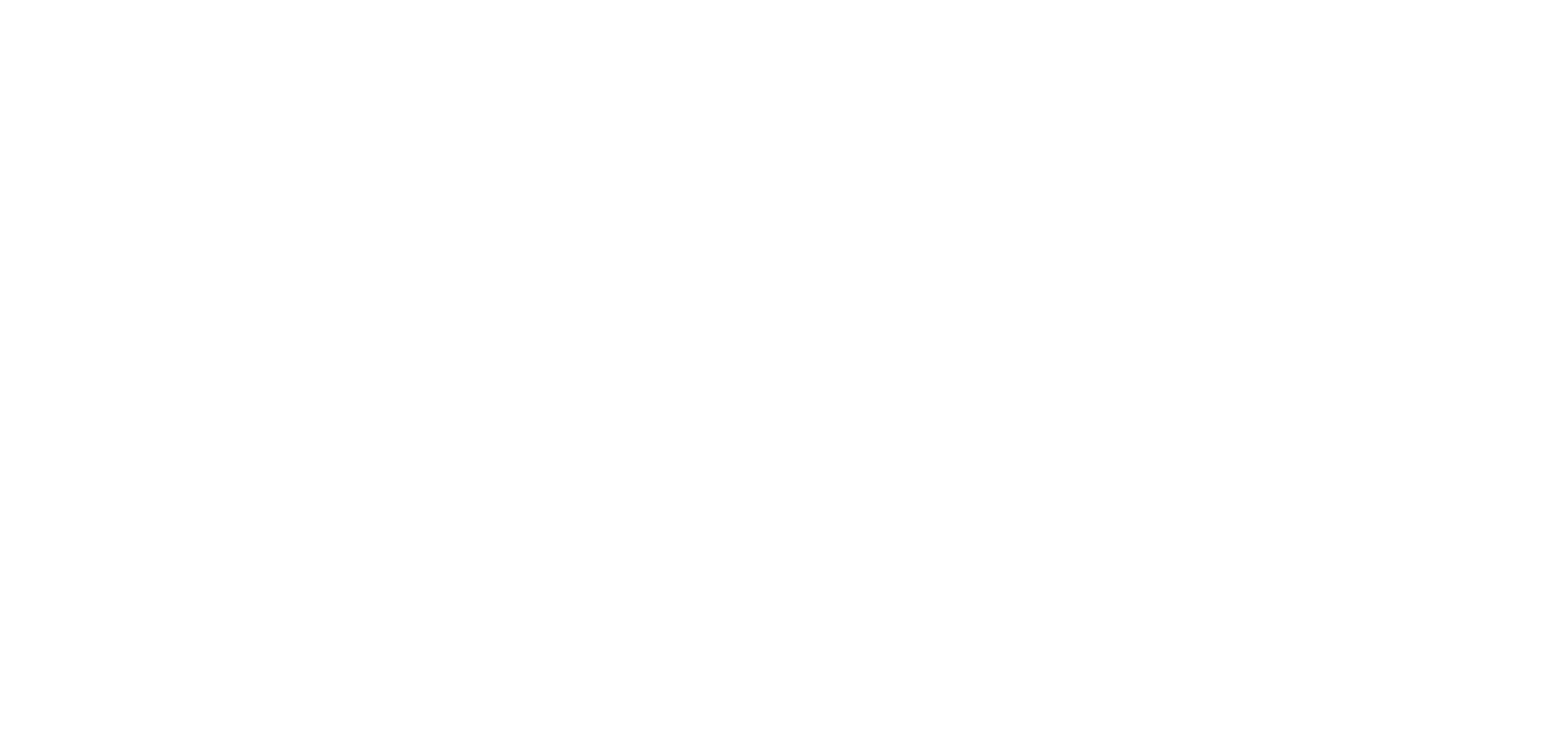
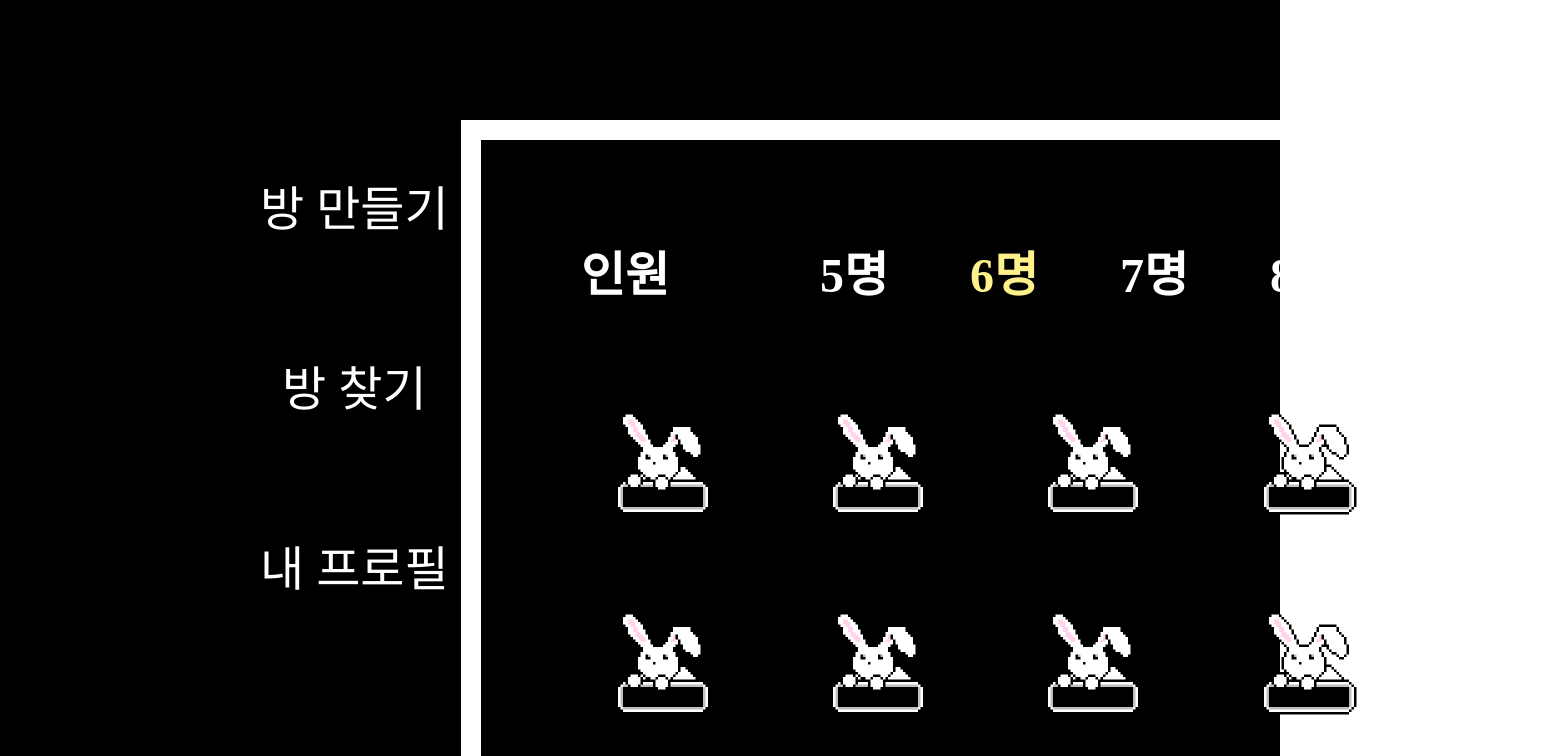
Before and after one commit to tlalswn23/whostheazara, a React (Vite) app in the folder FE/: page /lobby in a window 1280 px wide. Before the commit this address had no page. Shown: the top 756 px of the page, 1551 px wide, since content can reach past the window. Built offline with nearby package versions, Linux system fonts and the light colour scheme; a web font is replaced by a local one.

Commit message:
Feat: 로비 화면 UI 개발

```diff
--- a/FE/src/App.tsx
+++ b/FE/src/App.tsx
@@ -1,6 +1,7 @@
 import "rodal/lib/rodal.css";
 import "react-toastify/dist/ReactToastify.css";
 import Home from "./pages/Home";
+import Lobby from "./pages/Lobby";
 import { BrowserRouter, Routes, Route } from "react-router-dom";
 
 function App() {
@@ -8,6 +9,7 @@ function App() {
     <BrowserRouter>
       <Routes>
         <Route path="/" element={<Home />} />
+        <Route path="/lobby" element={<Lobby />} />
       </Routes>
     </BrowserRouter>
   );
--- /dev/null
+++ b/FE/src/components/Lobby/LobbyBtn.tsx
@@ -0,0 +1,18 @@
+import btnImg from "../../assets/img/btnImg.png";
+
+interface LobbyBtnProps {
+  text: string;
+}
+
+export const LobbyBtn = ({ text }: LobbyBtnProps) => {
+  return (
+    <>
+      {/* <div
+        className={`w-[200px] h-[200px] bg-contain bg-black bg-no-repeat bg-center relative`}
+        style={{ backgroundImage: `url(${btnImg})` }}
+      > */}
+      <p className="text-white text-[48px]">{text}</p>
+      {/* </div> */}
+    </>
+  );
+};
--- /dev/null
+++ b/FE/src/components/Lobby/LobbyCreateRoom.tsx
@@ -0,0 +1,50 @@
+import { useState } from "react";
+import { LobbyJobBtn } from "../modal/LobbyJobBtn";
+import { LobbyNumBtn } from "../modal/LobbyNumBtn";
+
+export const LobbyCreateRoom = () => {
+  const [selectedNum, setSelectedNum] = useState(1);
+  const [selectedJob, setSelectedJob] = useState(0);
+
+  const onSetSelectedNum = (num: number) => {
+    setSelectedNum(num);
+  };
+
+  const onSetSelectedJob = (num: number) => {
+    if ((selectedJob & (1 << num)) != 0) {
+      setSelectedJob(selectedJob & ~(1 << num));
+    } else {
+      setSelectedJob(selectedJob | (1 << num));
+    }
+  };
+
+  return (
+    <>
+      {/* <div className="absolute left-[40%] top-[15%] w-[55%] h-[70%] border-solid border-white border-[20px] p-[100px] text-[48px] font-bold"> */}
+      <div className="absolute left-[36%] top-[15%] w-[1050px] h-[760px] border-solid border-white border-[20px] p-[100px] text-[48px] font-bold">
+        <div className="flex">
+          <p className="text-white mr-[110px]">인원</p>
+          <div className="w-[600px] flex justify-around text-white">
+            <LobbyNumBtn text="5명" index={0} selectedNum={selectedNum} onSetSelectedNum={onSetSelectedNum} />
+            <LobbyNumBtn text="6명" index={1} selectedNum={selectedNum} onSetSelectedNum={onSetSelectedNum} />
+            <LobbyNumBtn text="7명" index={2} selectedNum={selectedNum} onSetSelectedNum={onSetSelectedNum} />
+            <LobbyNumBtn text="8명" index={3} selectedNum={selectedNum} onSetSelectedNum={onSetSelectedNum} />
+          </div>
+        </div>
+        <div className="mt-[60px] flex flex-wrap justify-between">
+          <LobbyJobBtn index={0} selectedJob={selectedJob} onSetSelectedJob={onSetSelectedJob} />
+          <LobbyJobBtn index={1} selectedJob={selectedJob} onSetSelectedJob={onSetSelectedJob} />
+          <LobbyJobBtn index={2} selectedJob={selectedJob} onSetSelectedJob={onSetSelectedJob} />
+          <LobbyJobBtn index={3} selectedJob={selectedJob} onSetSelectedJob={onSetSelectedJob} />
+          <LobbyJobBtn index={4} selectedJob={selectedJob} onSetSelectedJob={onSetSelectedJob} />
+          <LobbyJobBtn index={5} selectedJob={selectedJob} onSetSelectedJob={onSetSelectedJob} />
+          <LobbyJobBtn index={6} selectedJob={selectedJob} onSetSelectedJob={onSetSelectedJob} />
+          <LobbyJobBtn index={7} selectedJob={selectedJob} onSetSelectedJob={onSetSelectedJob} />
+        </div>
+        <div className="absolute w-[360px] h-[120px] bg-yellow-500 flex justify-center items-center bottom-[-50px] right-[-60px]">
+          <p>게임 시작</p>
+        </div>
+      </div>
+    </>
+  );
+};
--- /dev/null
+++ b/FE/src/components/Lobby/LobbySideMenu.tsx
@@ -0,0 +1,13 @@
+import { LobbyBtn } from "./LobbyBtn";
+
+const LobbySideMenu = () => {
+  return (
+    <aside className="absolute bottom-[140px] left-[200px] ml-[60px] flex flex-col leading-[180px] text-center">
+      <LobbyBtn text="방 만들기" />
+      <LobbyBtn text="방 찾기" />
+      <LobbyBtn text="내 프로필" />
+    </aside>
+  );
+};
+
+export default LobbySideMenu;
--- /dev/null
+++ b/FE/src/components/modal/LobbyJobBtn.tsx
@@ -0,0 +1,27 @@
+import { useState } from "react";
+import test from "../../assets/img/btnRabbitImg.png";
+
+interface LobbyJobBtn {
+  index: number;
+  selectedJob: number;
+  onSetSelectedJob: (num: number) => void;
+}
+
+export const LobbyJobBtn = ({ index, selectedJob, onSetSelectedJob }: LobbyJobBtn) => {
+  const onSetToggleJob = () => {
+    onSetSelectedJob(index);
+  };
+
+  return (
+    <>
+      <div className="relative w-[120px] h-[120px] mx-[22px] my-[40px] cursor-pointer" onClick={() => onSetToggleJob()}>
+        <img src={test} className="w-full h-full" />
+        {(selectedJob & (1 << index)) != 0 ? (
+          <p className="absolute top-[-30px] left-[24px] text-[100px] text-red-600 select-none">X</p>
+        ) : (
+          ""
+        )}
+      </div>
+    </>
+  );
+};
--- /dev/null
+++ b/FE/src/components/modal/LobbyNumBtn.tsx
@@ -0,0 +1,19 @@
+interface LobbyNumBtnProps {
+  text: string;
+  index: number;
+  selectedNum: number;
+  onSetSelectedNum: (num: number) => void;
+}
+
+export const LobbyNumBtn = ({ text, index, selectedNum, onSetSelectedNum }: LobbyNumBtnProps) => {
+  return (
+    <>
+      <p
+        className={`cursor-pointer px-[10px] ${index === selectedNum ? "text-yellow-200" : "text-white"}`}
+        onClick={() => onSetSelectedNum(index)}
+      >
+        {text}
+      </p>
+    </>
+  );
+};
--- /dev/null
+++ b/FE/src/layouts/LobbyLayout.tsx
@@ -0,0 +1,15 @@
+// import mainImg from "../assets/img/mainImg.png";
+import { LayoutChildrenProps } from "../types/LayoutChildrenProps";
+
+const LobbyLayout = ({ children }: LayoutChildrenProps) => {
+  return (
+    <div
+      className={`w-full h-screen bg-contain bg-black bg-no-repeat bg-center relative bg-black`} // bg-black 제거
+      // style={{ backgroundImage: `url(${mainImg})` }}
+    >
+      {children}
+    </div>
+  );
+};
+
+export default LobbyLayout;
--- /dev/null
+++ b/FE/src/pages/Lobby.tsx
@@ -0,0 +1,14 @@
+import LobbyLayout from "../layouts/LobbyLayout";
+import LobbySideMenu from "../components/Lobby/LobbySideMenu";
+import { LobbyCreateRoom } from "../components/Lobby/LobbyCreateRoom";
+
+const Lobby = () => {
+  return (
+    <LobbyLayout>
+      <LobbySideMenu />
+      <LobbyCreateRoom />
+    </LobbyLayout>
+  );
+};
+
+export default Lobby;
```
Also changed, not shown: FE/src/assets/img/btnImg.png (added), FE/src/assets/img/btnRabbitImg.png (added).
